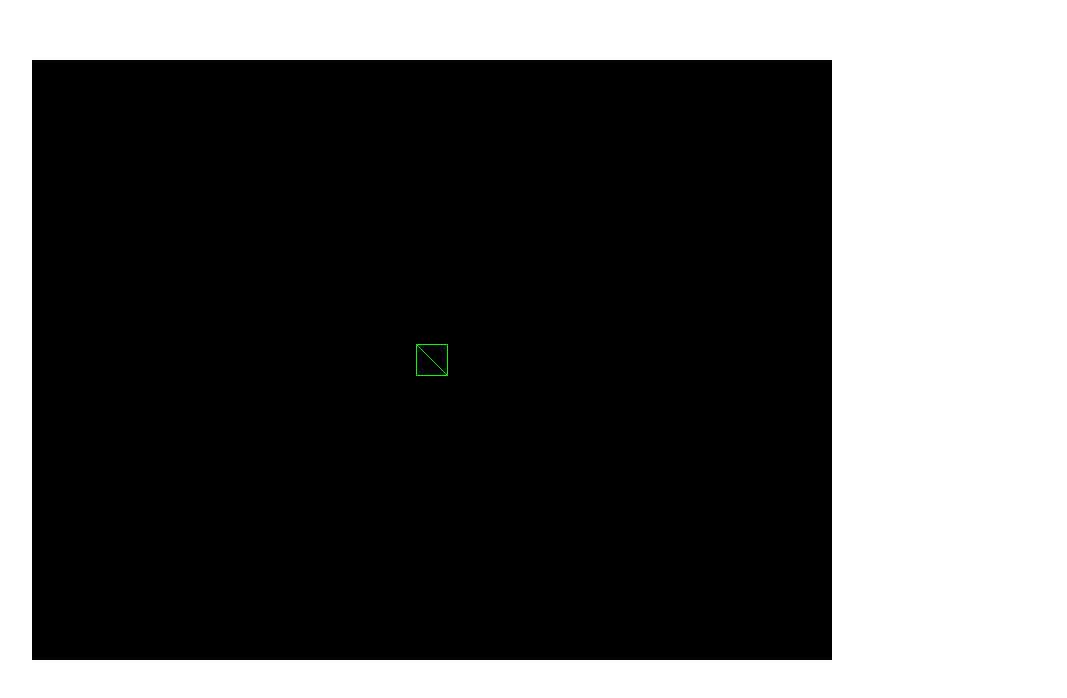
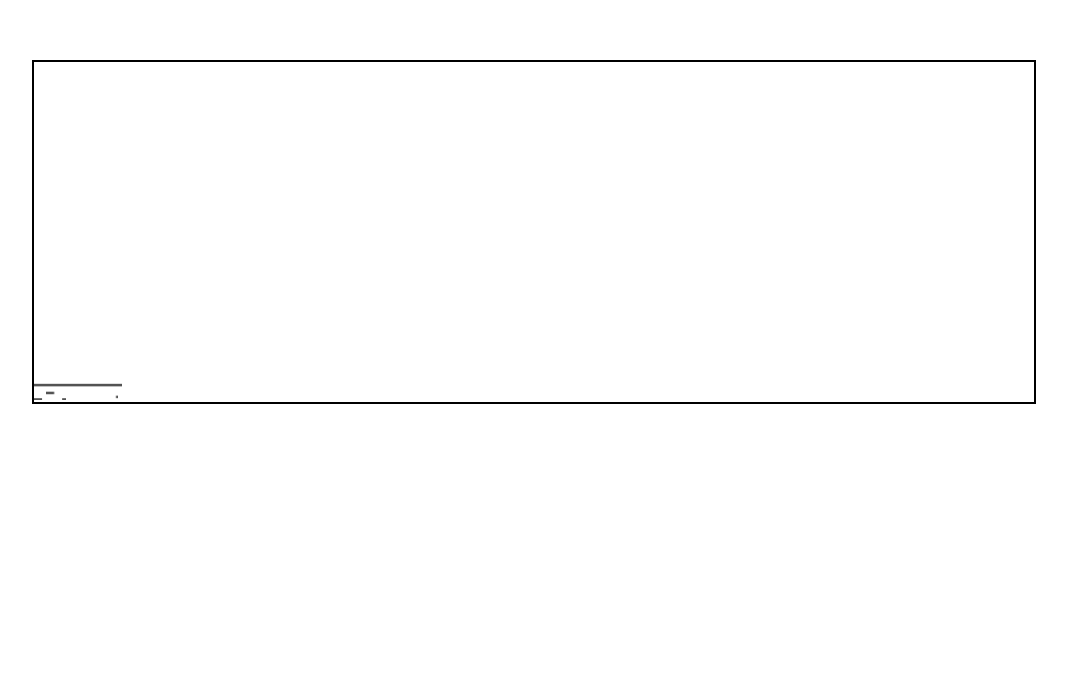
Before and after one commit to niki1509tl/dino-game, a website built with webpack: page index.html in a window 1280 px wide. Shown: the part 148-846 px from the top of the page, without its empty margins (176-1243 px from the left). After the commit the page ends 800 px from the top, so only its background shows below. Built offline with nearby package versions, Linux system fonts and the light colour scheme; files whose address does not match are found by name.

Commit message:
scenes and border

```diff
--- a/index.html
+++ b/index.html
@@ -1,13 +1,15 @@
 <!DOCTYPE html>
 <html>
   <head>
-    <meta charset="utf-8">
+    <meta charset="utf-8" />
     <style>
       body {
         padding: 200px;
       }
+      canvas {
+        border: 2px solid black;
+      }
     </style>
   </head>
-  <body>
-  </body>
+  <body></body>
 </html>
--- a/src/index.ts
+++ b/src/index.ts
@@ -1,27 +1,17 @@
 import Phaser from "phaser";
+import PreloadScene from "./scenes/PreloadScene";
+import PlayScene from "./scenes/PlayScene";
 
 const config: Phaser.Types.Core.GameConfig = {
   type: Phaser.AUTO,
-  width: 800,
-  height: 600,
+  width: 1000,
+  height: 340,
+  pixelArt: true,
+  transparent: true,
   physics: {
     default: "arcade",
-    arcade: {
-      gravity: { y: 200 },
-    },
   },
-  scene: {
-    preload: preload,
-    create: create,
-  },
+  scene: [PreloadScene, PlayScene],
 };
 
 new Phaser.Game(config);
-
-function preload() {
-  this.load.image("sky", "assets/sky.png");
-}
-
-function create() {
-  this.add.image(400, 300, "sky");
-}
--- /dev/null
+++ b/src/scenes/PlayScene.ts
@@ -0,0 +1,17 @@
+import Phaser from "phaser";
+
+class PlayScene extends Phaser.Scene {
+  get gameHeight() {
+    return this.game.config.height as number;
+  }
+
+  constructor() {
+    super("PlayScene");
+  }
+
+  create() {
+    this.add.tileSprite(0, this.gameHeight, 88, 26, "ground").setOrigin(0, 1);
+  }
+}
+
+export default PlayScene;
--- /dev/null
+++ b/src/scenes/PreloadScene.ts
@@ -0,0 +1,17 @@
+import Phaser from "phaser";
+
+class PreloadScene extends Phaser.Scene {
+  constructor() {
+    super("PreloadScene");
+  }
+
+  preload() {
+    this.load.image("ground", "assets/ground.png");
+  }
+
+  create() {
+    this.scene.start("PlayScene");
+  }
+}
+
+export default PreloadScene;
```
